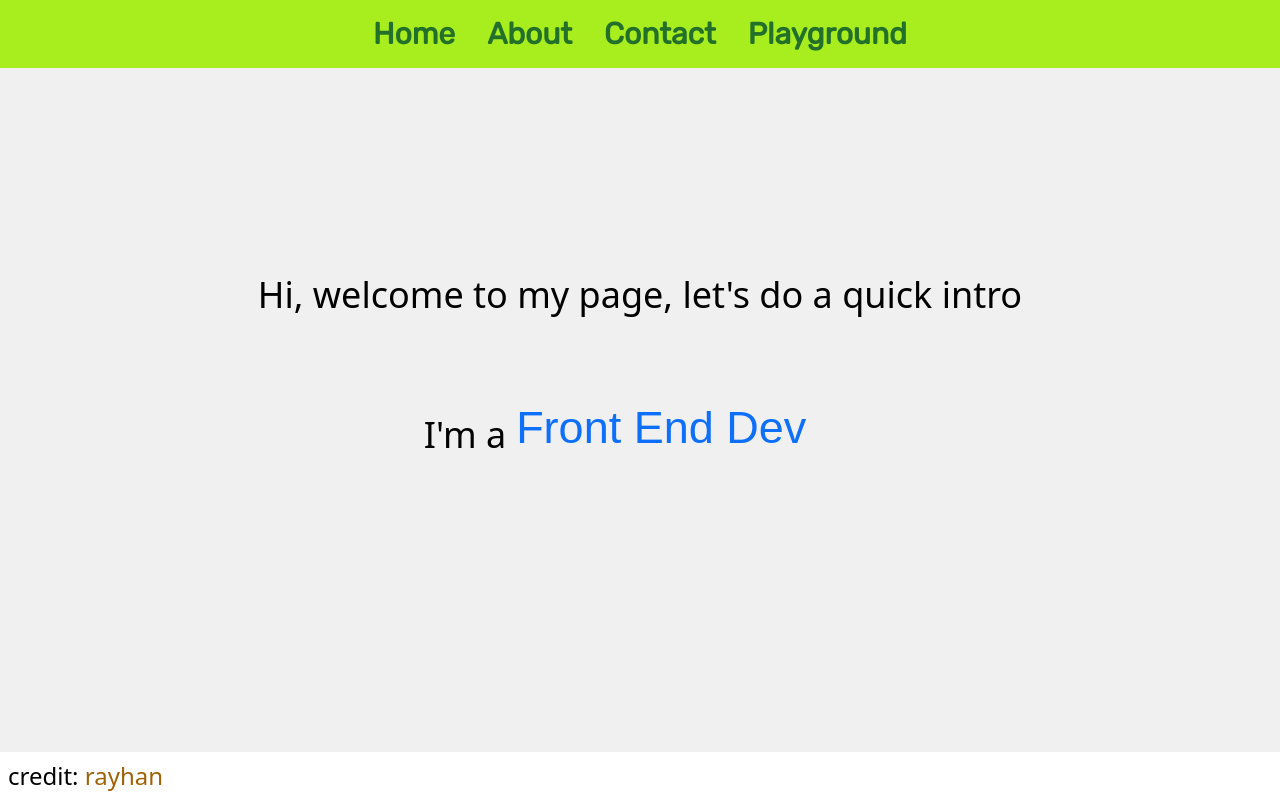
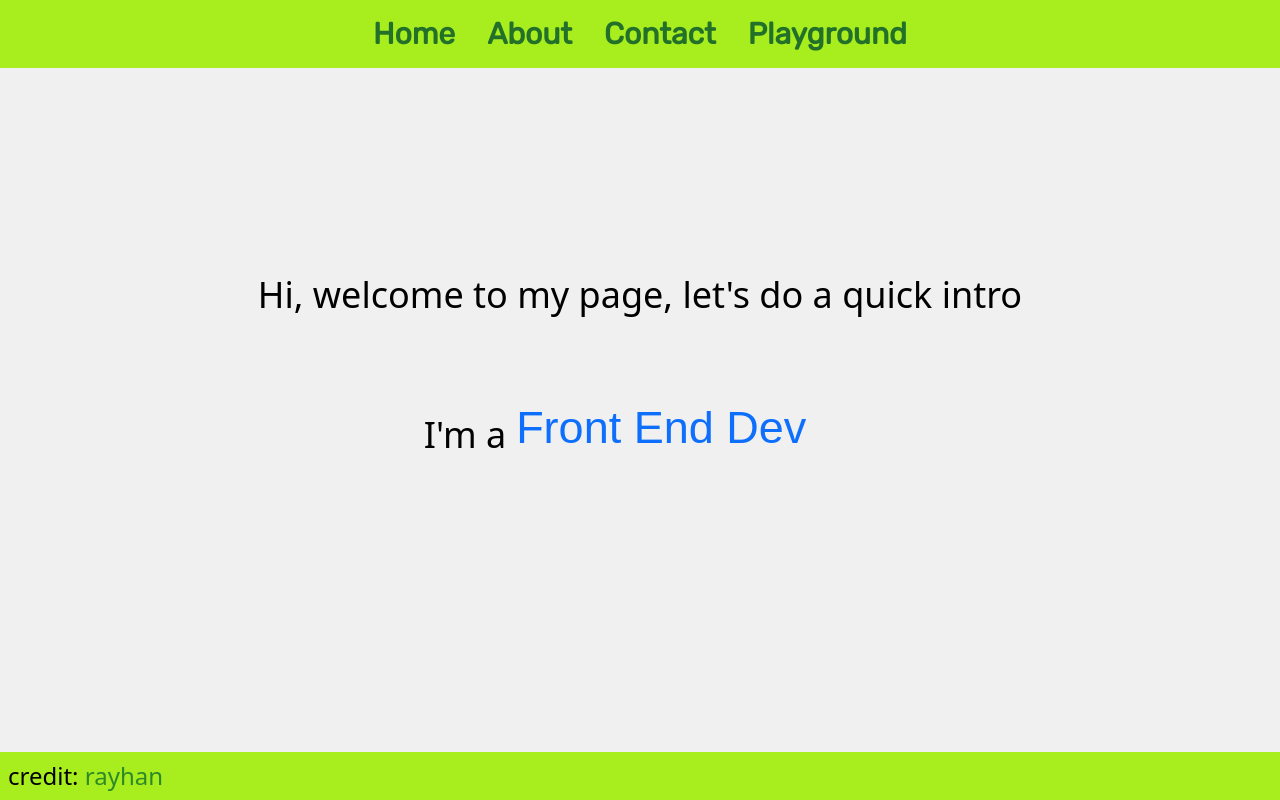
Before and after one commit to rayzio-jax/lms-nuxtjs2, a Nuxt app: page / in a window 1280 px wide. Built offline with nearby package versions, Linux system fonts and the light colour scheme.

Commit message:
update: change text color

```diff
--- a/components/FooterBar.vue
+++ b/components/FooterBar.vue
@@ -1,9 +1,10 @@
+<!-- eslint-disable vue/first-attribute-linebreak -->
 <template>
     <footer class="fixed bottom-0 w-full">
-        <div class="absolute bottom-0 bg-white w-full p-2 text-xl md:text-2xl">
+        <div class="absolute bottom-0 bg-[#A8EE1E] w-full p-2 text-xl md:text-2xl dark:bg-[#789146]">
             <h3>credit:
                 <a href="https://github.com/rayzio-jax"
-                    class="text-yellow-700 hover:text-yellow-500 transition-colors duration-300">
+                    class="text-[#2d8828] hover:text-[#55e06f] transition-colors duration-300 dark:text-white dark:hover:text-yellow-600">
                     rayhan
                 </a>
             </h3>
```
